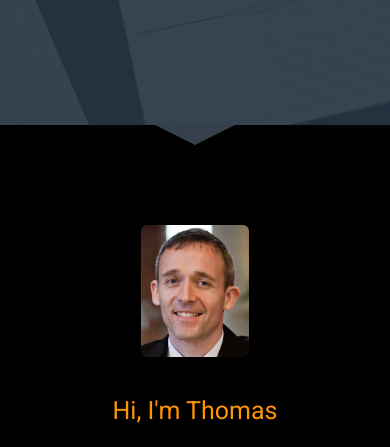
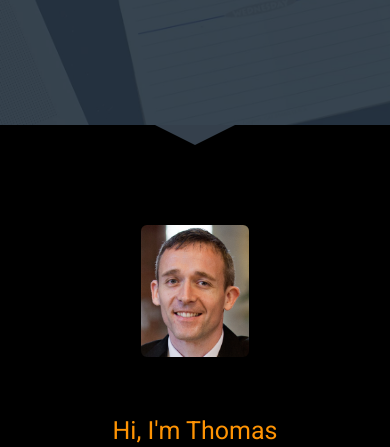
Before and after one commit to Code-Institute-Submissions/TAHJones-milestone-project-1, a plain HTML site: page index.html in a window 390 px wide. Shown: the part 331-778 px from the top of the page. Drawn offline with nearby package versions, Linux system fonts and the light colour scheme; files whose address does not match are found by name.

Commit message:
milestone-project-1 - increased space betweenimage and paragraph title in about section for small screens

```diff
--- a/assets/css/theme.css
+++ b/assets/css/theme.css
@@ -439,7 +439,7 @@ span.highlight {
 
 .page-title--about {
     font-size: 25px;
-    margin: 40px 0 20px;
+    margin: 60px 0 20px;
     text-align: center;
 }
 
```
